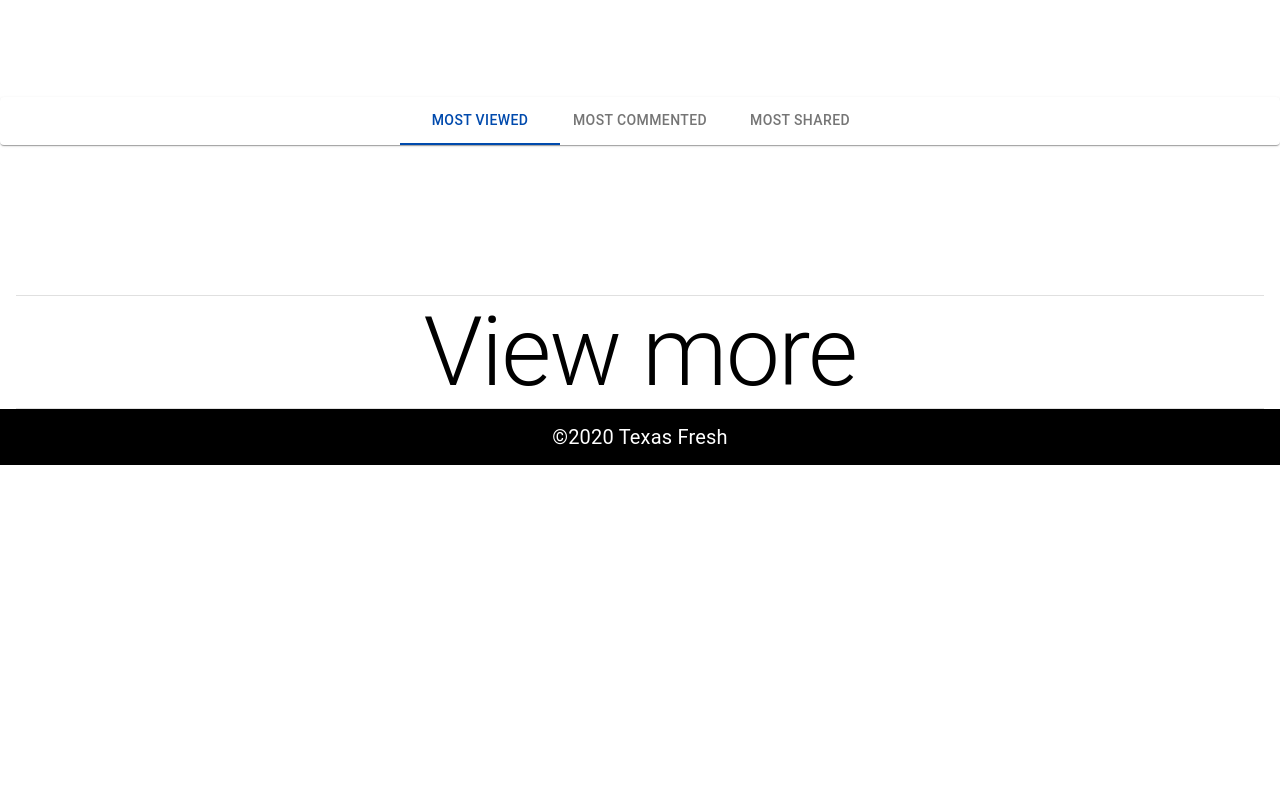
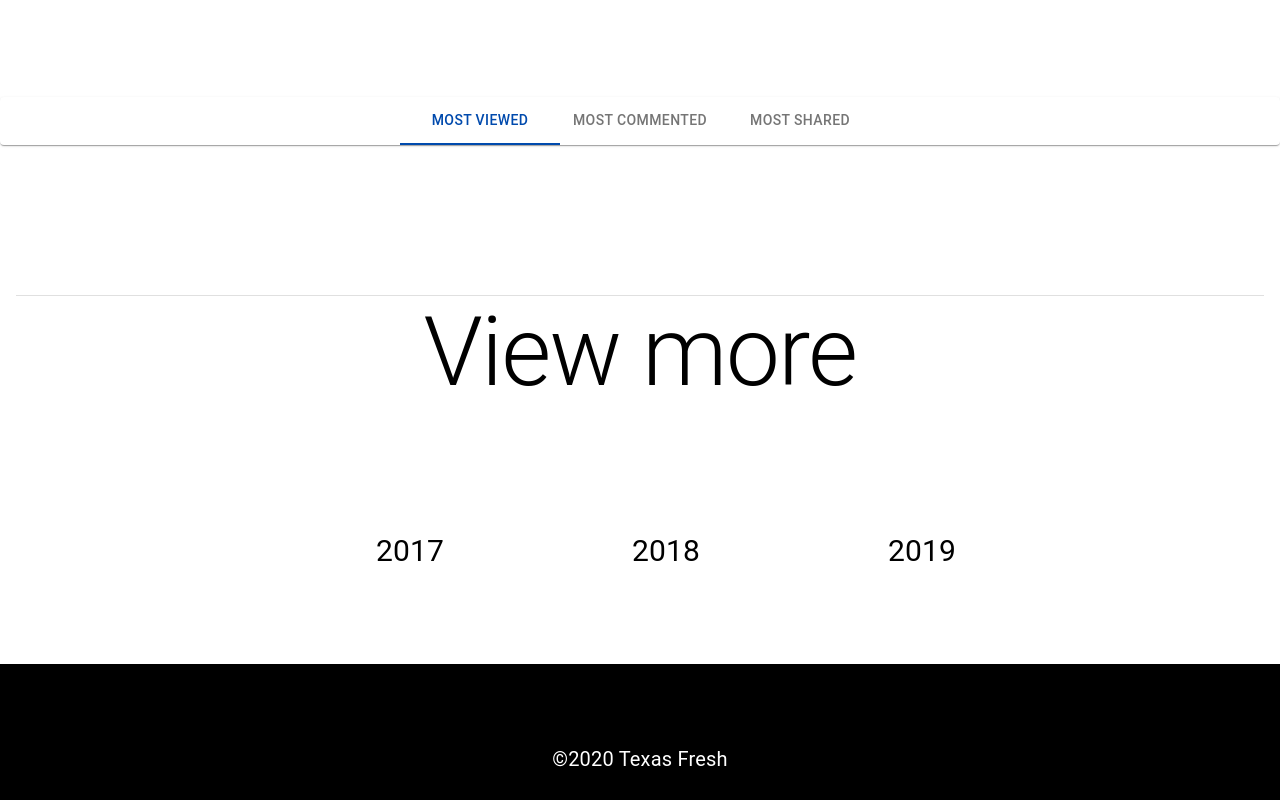
Before and after one commit to Delabove/Blog-Landing-Layout, a React (Create React App) app: page / in a window 1280 px wide. Shown: the part 3220-4020 px from the top of the page. Before the commit the page ends 3685 px from the top, so only its background shows below. Built offline with nearby package versions, Linux system fonts and the light colour scheme.

Commit message:
added year links

```diff
--- a/src/App.js
+++ b/src/App.js
@@ -21,6 +21,8 @@ import Tabs from '@material-ui/core/Tabs';
 import Tab from '@material-ui/core/Tab';
 import Divider from '@material-ui/core/Divider';
 import BottomNavigation from '@material-ui/core/BottomNavigation';
+import Link from '@material-ui/core/Link';
+
 
 
 
@@ -62,10 +64,6 @@ const useStyles = makeStyles((theme) => ({
 
 
   },
-
-  // gridContainer: {
-  //   marginLeft: theme.spacing(20, 'auto'), // '8px auto'
-  // },
 
   blogTitle:{
 
@@ -113,14 +111,15 @@ const useStyles = makeStyles((theme) => ({
     justifyContent: "center",
 
     '& > *': {
-      margin: theme.spacing(5),
-      width: theme.spacing(50),
-      height: theme.spacing(50),
-      backgroundColor: '#D3D3D3',
+      margin: theme.spacing(15),
+      width: theme.spacing(2),
+      height: theme.spacing(2),
+      fontSize: 30,
   },
 },
   bottomNav:{
     backgroundColor: "#000",
+    paddingTop: theme.spacing(10),
   },
 
   copyright:{
@@ -128,8 +127,8 @@ const useStyles = makeStyles((theme) => ({
     height: '300',
     fontSize: 20,
     display: 'flex',
-    justifyContent: 'center',
-    alignItems: 'center'
+    justifyContent: 'start',
+    alignItems: 'start'
   }
 
 }));
@@ -143,6 +142,7 @@ function App() {
   const handleChange = (event, newValue) => {
     setValue(newValue);
   };
+  const preventDefault = (event) => event.preventDefault();
 
   return (
     <div className="App">
@@ -383,7 +383,18 @@ function App() {
       <Typography variant="h1" className={classes.archives}>
         View more
       </Typography>
-    <Divider variant="middle" />
+      <Typography className={classes.archives}>
+        <Link href="#" onClick={preventDefault}color="inherit">
+           2017
+        </Link>
+        <Link href="#" onClick={preventDefault} color="inherit">
+          2018
+        </Link>
+        <Link href="#" onClick={preventDefault} color="inherit">
+          2019
+        </Link>
+    </Typography>
+
 
     <BottomNavigation className={classes.bottomNav}>
         <Typography className={classes.copyright}>
```
